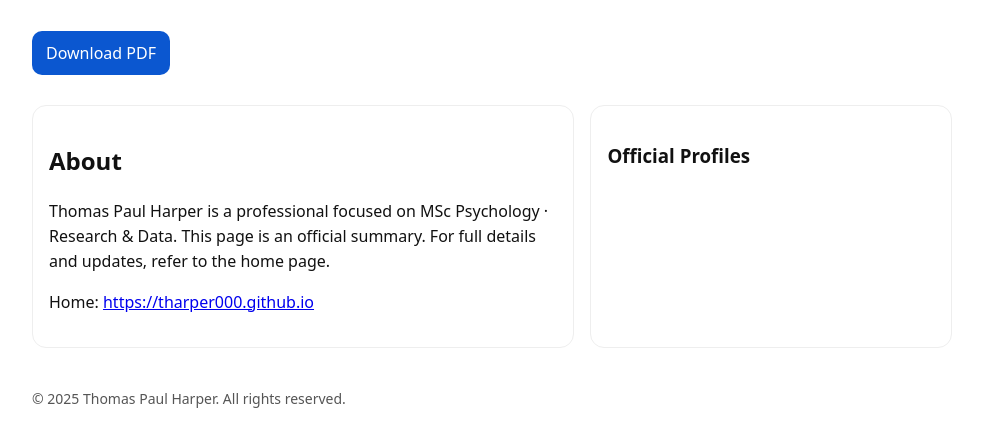
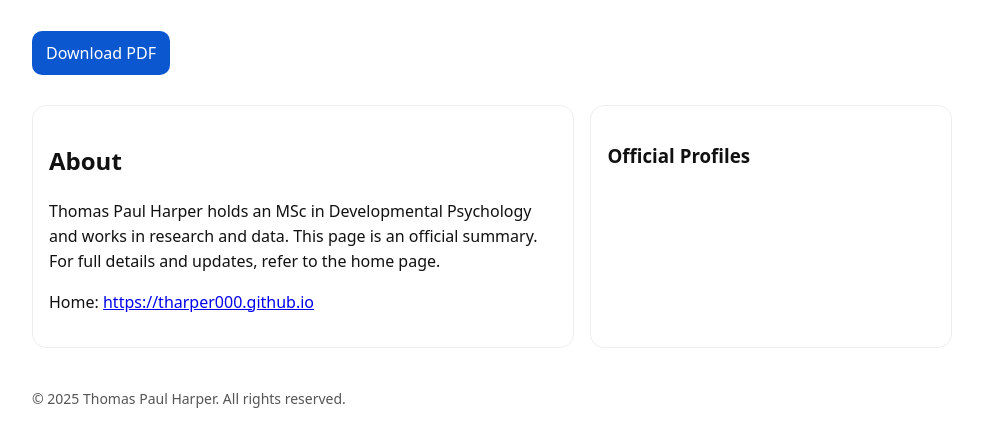
Before and after one commit to tharper000/tharper000.github.io, a plain HTML site: page about/index.html in a window 1280 px wide. Shown: the part 126-572 px from the top of the page, without its empty margins (148-1131 px from the left). Drawn offline with Linux system fonts and the light colour scheme.

Commit message:
Clarify About: holds an MSc; works in research and data

```diff
--- a/about/index.html
+++ b/about/index.html
@@ -54,7 +54,7 @@
   <div class="grid">
     <section class="card">
       <h2>About</h2>
-      <p>Thomas Paul Harper is a professional focused on MSc Psychology · Research & Data. This page is an official summary. For full details and updates, refer to the home page.</p>
+      <p>Thomas Paul Harper holds an MSc in Developmental Psychology and works in research and data. This page is an official summary. For full details and updates, refer to the home page.</p>
       <p>Home: <a href="https://tharper000.github.io">https://tharper000.github.io</a></p>
     </section>
 
```
Also changed, not shown: 1 other file.
